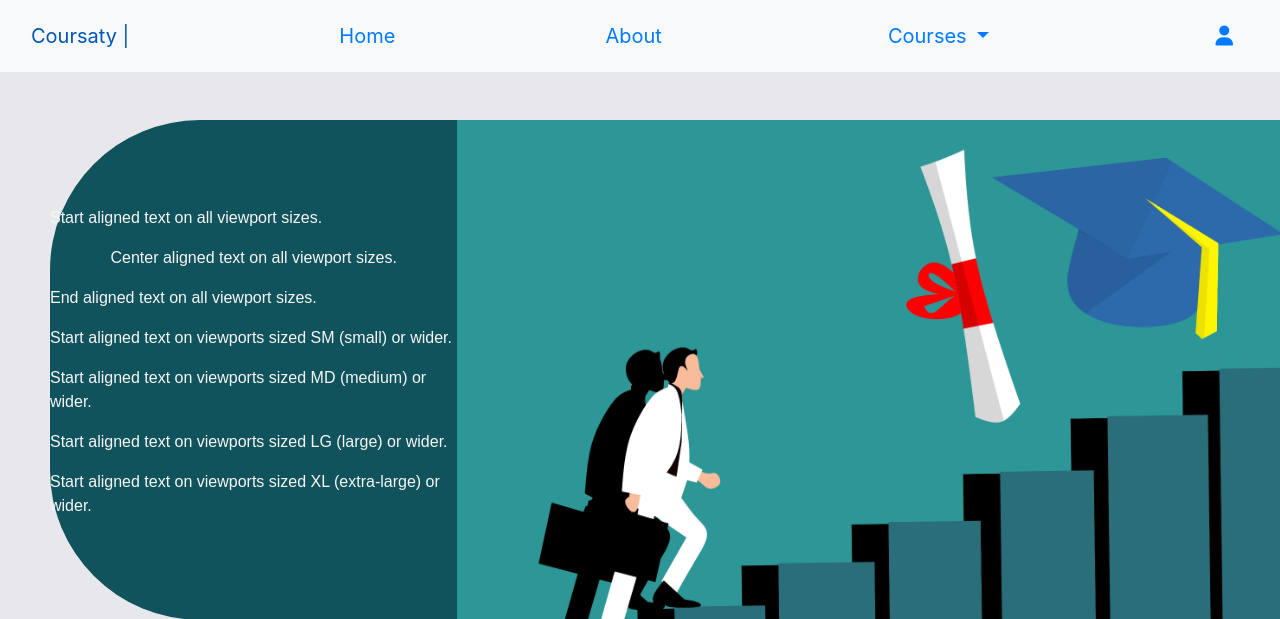
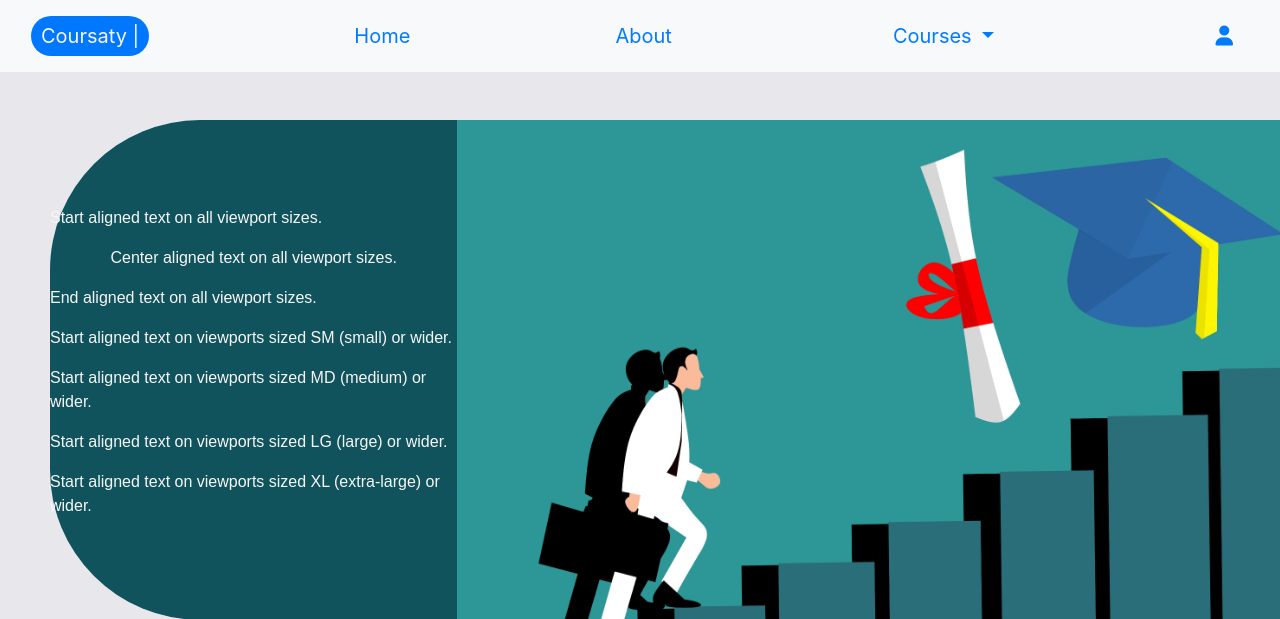
Before and after one commit to M2hmoud2del/Courses-Site, a PHP site: page / in a window 1280 px wide, with the pointer over the restyled element. Shown: the top 619 px of the page. Run offline with PHP 8.4, Linux system fonts and the light colour scheme; data comes from the database, SQL or seed files in the repository.

Commit message:
styling navbar

```diff
--- a/index.css
+++ b/index.css
@@ -121,3 +121,12 @@
     width: 100%;
     margin: 30px;
 }
+
+nav a:hover{
+    transition: all .35s ease;
+    background-color:rgb(0, 119, 255);
+    color: #f7f6f6;
+    padding-left: 10px;
+    padding-right: 10px;
+    border-radius: 20px;
+}
```
